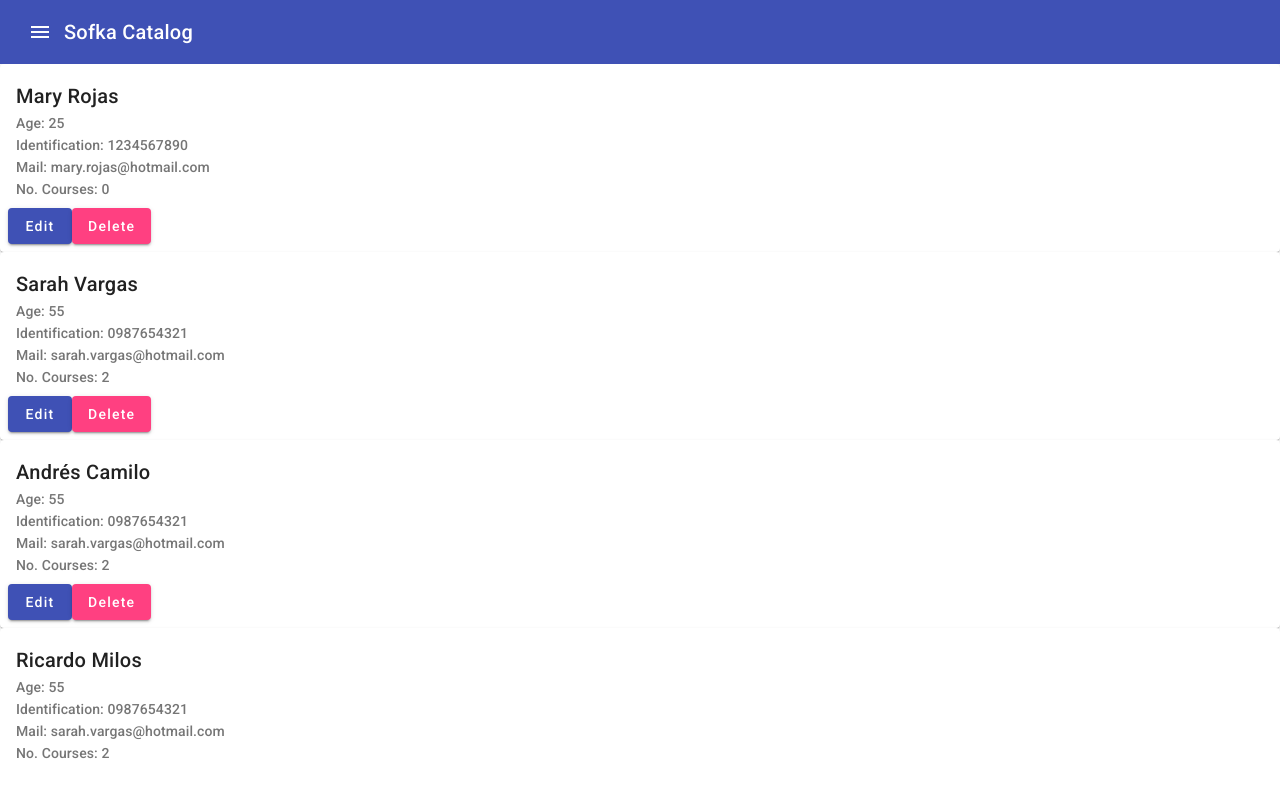
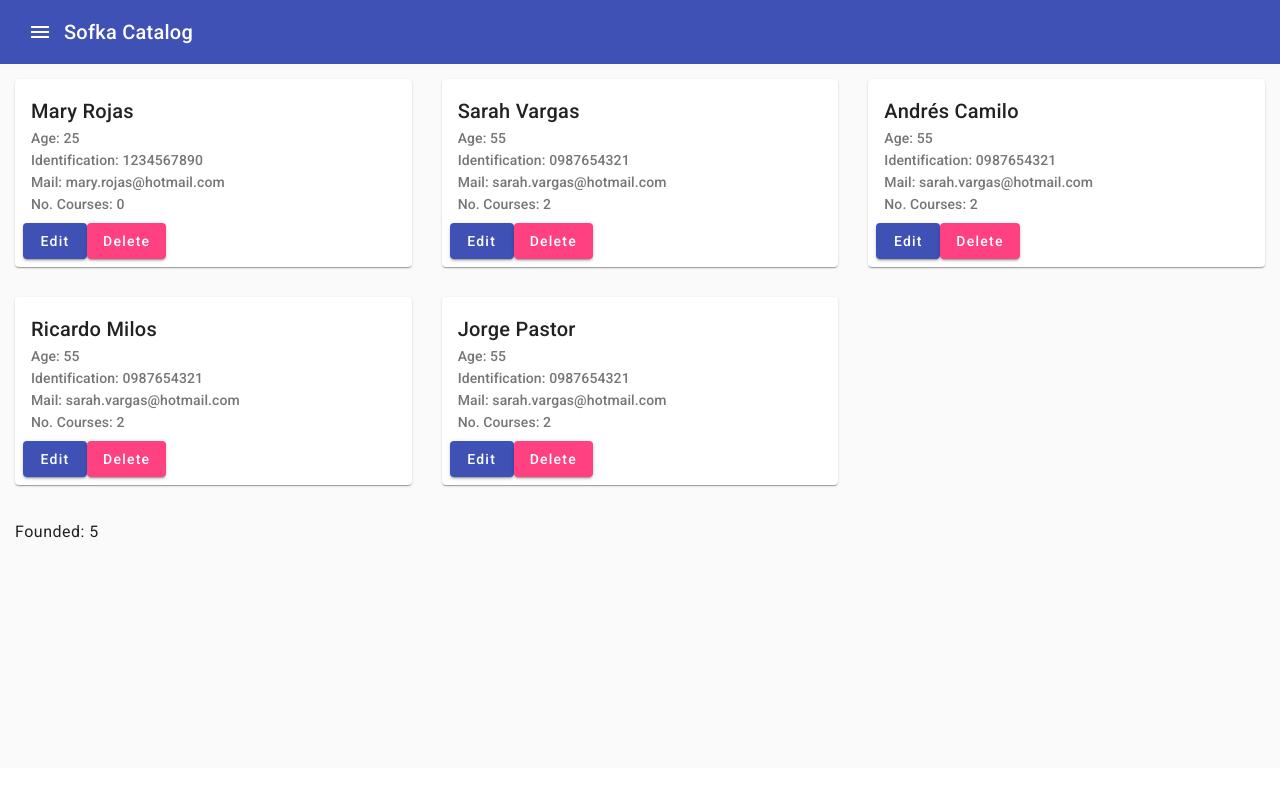
Before and after one commit to training-practice-sofkau/C1-2023-FA-Angular, an Angular app: page /students in a window 1280 px wide. Built offline with nearby package versions, Linux system fonts and the light colour scheme.

Commit message:
The styles for each element in the student-page component were deleted. New styles were added to display each student using the display as grid, and a condition was added as well to make it responsive and use display as flex instead

```diff
--- a/src/app/pages/student-page/student-page.component.html
+++ b/src/app/pages/student-page/student-page.component.html
@@ -1,10 +1,11 @@
-<div *ngIf="total > 0" [ngStyle]="{display: 'flex', flexDirection: 'column'}">
+<div class="students-container" *ngIf="total > 0">
   <app-student-card *ngFor="let i_student of l_students" [student]="i_student"></app-student-card>
 </div>
+<div class="students-results-details">
   <ng-container *ngIf="total > 0; else noStudentsFound">
       <br/>
       <div>
-      <h4 class="result_text">Founded sahda: {{ total }}</h4>
+        <h4 class="result_text">Founded: {{ total }}</h4>
       </div>
   </ng-container>
   <ng-template #noStudentsFound>
@@ -12,3 +13,4 @@
       <h4 class="result_text">There is no students, start adding one</h4>
     </div>
   </ng-template>
+</div>
--- a/src/app/pages/student-page/student-page.component.scss
+++ b/src/app/pages/student-page/student-page.component.scss
@@ -0,0 +1,23 @@
+@media screen and (max-width: 40em){
+  .students-container {
+    display: flex;
+    flex-direction: column;
+    app-student-card {
+      padding: 15px;
+    }
+  }
+}
+
+@media screen and (min-width: 40em){
+  .students-container {
+    display: grid;
+    grid-template-columns: 1fr 1fr 1fr;
+    app-student-card {
+      padding: 15px;
+    }
+  }
+}
+
+.students-results-details {
+  margin-left: 15px;
+}
```
Lines whose indentation alone changed are shown as unchanged.
